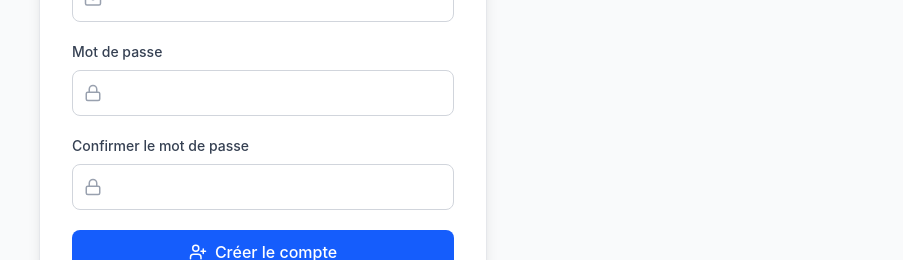
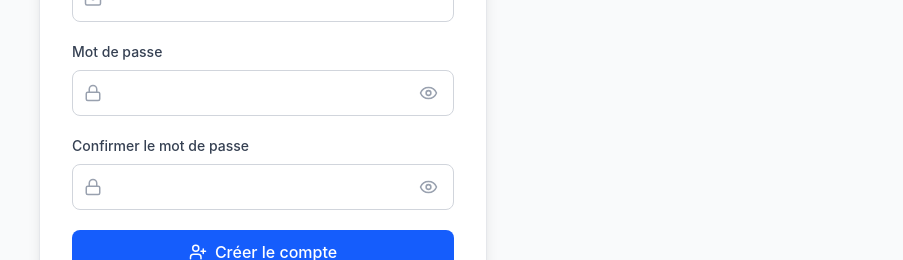
Before and after one commit to thelazygenius404/publication-frontend, a React (Vite) app: page /register in a window 1280 px wide. Shown: the part 345-605 px from the top of the page, without its empty margins (377-1280 px from the left). Built offline with nearby package versions, Linux system fonts and the light colour scheme; no server answers.

Commit message:
adding eye toggle to password fields

```diff
--- a/src/pages/Login.jsx
+++ b/src/pages/Login.jsx
@@ -4,12 +4,8 @@ import {
 } from 'react';
 
 import {
-  Link,
-  useLocation,
-  useNavigate,
-} from 'react-router-dom';
-
-import {
+  Eye,
+  EyeOff,
   LoaderCircle,
   Lock,
   LogIn,
@@ -18,6 +14,12 @@ import {
   Sparkles,
   Sun,
 } from 'lucide-react';
+
+import {
+  Link,
+  useLocation,
+  useNavigate,
+} from 'react-router-dom';
 
 import useAuth from '../auth/useAuth';
 
@@ -52,6 +54,11 @@ export default function Login() {
     password,
     setPassword,
   ] = useState('');
+
+  const [
+    showPassword,
+    setShowPassword,
+  ] = useState(false);
 
   const [
     isLoading,
@@ -300,6 +307,7 @@ export default function Login() {
               <Mail
                 size={18}
                 className="
+                  pointer-events-none
                   absolute
                   left-3
                   top-1/2
@@ -370,6 +378,7 @@ export default function Login() {
               <Lock
                 size={18}
                 className="
+                  pointer-events-none
                   absolute
                   left-3
                   top-1/2
@@ -380,7 +389,11 @@ export default function Login() {
 
               <input
                 id="password"
-                type="password"
+                type={
+                  showPassword
+                    ? 'text'
+                    : 'password'
+                }
                 autoComplete="current-password"
                 value={
                   password
@@ -405,7 +418,7 @@ export default function Login() {
                   bg-transparent
                   py-2.5
                   pl-10
-                  pr-4
+                  pr-12
                   outline-none
                   focus:border-blue-500
                   focus:ring-2
@@ -415,6 +428,56 @@ export default function Login() {
                   dark:text-white
                 "
               />
+
+              <button
+                type="button"
+                onClick={() =>
+                  setShowPassword(
+                    (value) =>
+                      !value,
+                  )
+                }
+                disabled={
+                  isLoading
+                }
+                aria-label={
+                  showPassword
+                    ? 'Masquer le mot de passe'
+                    : 'Afficher le mot de passe'
+                }
+                aria-pressed={
+                  showPassword
+                }
+                className="
+                  absolute
+                  right-3
+                  top-1/2
+                  -translate-y-1/2
+                  rounded-md
+                  p-1
+                  text-gray-400
+                  transition-colors
+                  hover:text-gray-600
+                  focus:outline-none
+                  focus:ring-2
+                  focus:ring-blue-500
+                  disabled:cursor-not-allowed
+                  disabled:opacity-50
+                  dark:hover:text-gray-200
+                "
+              >
+                {showPassword ? (
+                  <EyeOff
+                    size={19}
+                    aria-hidden="true"
+                  />
+                ) : (
+                  <Eye
+                    size={19}
+                    aria-hidden="true"
+                  />
+                )}
+              </button>
             </div>
           </div>
 
--- a/src/pages/Register.jsx
+++ b/src/pages/Register.jsx
@@ -9,6 +9,8 @@ import {
 } from 'react-router-dom';
 
 import {
+  Eye,
+  EyeOff,
   LoaderCircle,
   Lock,
   Mail,
@@ -53,6 +55,16 @@ export default function Register() {
     confirmPassword,
     setConfirmPassword,
   ] = useState('');
+
+  const [
+    showPassword,
+    setShowPassword,
+  ] = useState(false);
+
+  const [
+    showConfirmPassword,
+    setShowConfirmPassword,
+  ] = useState(false);
 
   const [
     isLoading,
@@ -328,6 +340,15 @@ export default function Register() {
             disabled={
               isLoading
             }
+            showPassword={
+              showPassword
+            }
+            onTogglePassword={() =>
+              setShowPassword(
+                (value) =>
+                  !value,
+              )
+            }
           />
 
           <AuthInput
@@ -346,6 +367,15 @@ export default function Register() {
             maxLength={72}
             disabled={
               isLoading
+            }
+            showPassword={
+              showConfirmPassword
+            }
+            onTogglePassword={() =>
+              setShowConfirmPassword(
+                (value) =>
+                  !value,
+              )
             }
           />
 
@@ -429,7 +459,12 @@ function AuthInput({
   disabled,
   minLength,
   maxLength,
+  showPassword = false,
+  onTogglePassword,
 }) {
+  const isPassword =
+    type === 'password';
+
   return (
     <div>
       <label
@@ -454,6 +489,7 @@ function AuthInput({
         <Icon
           size={18}
           className="
+            pointer-events-none
             absolute
             left-3
             top-1/2
@@ -464,7 +500,12 @@ function AuthInput({
 
         <input
           id={id}
-          type={type}
+          type={
+            isPassword &&
+            showPassword
+              ? 'text'
+              : type
+          }
           autoComplete={
             autoComplete
           }
@@ -486,7 +527,7 @@ function AuthInput({
           disabled={
             disabled
           }
-          className="
+          className={`
             w-full
             rounded-lg
             border
@@ -494,7 +535,9 @@ function AuthInput({
             bg-transparent
             py-2.5
             pl-10
-            pr-4
+            ${isPassword
+              ? 'pr-12'
+              : 'pr-4'}
             outline-none
             focus:border-blue-500
             focus:ring-2
@@ -502,8 +545,57 @@ function AuthInput({
             disabled:opacity-60
             dark:border-gray-600
             dark:text-white
-          "
+          `}
         />
+
+        {isPassword && (
+          <button
+            type="button"
+            onClick={
+              onTogglePassword
+            }
+            disabled={
+              disabled
+            }
+            aria-label={
+              showPassword
+                ? 'Masquer le mot de passe'
+                : 'Afficher le mot de passe'
+            }
+            aria-pressed={
+              showPassword
+            }
+            className="
+              absolute
+              right-3
+              top-1/2
+              -translate-y-1/2
+              rounded-md
+              p-1
+              text-gray-400
+              transition-colors
+              hover:text-gray-600
+              focus:outline-none
+              focus:ring-2
+              focus:ring-blue-500
+              disabled:cursor-not-allowed
+              disabled:opacity-50
+              dark:hover:text-gray-200
+            "
+          >
+            {showPassword ? (
+              <EyeOff
+                size={19}
+                aria-hidden="true"
+              />
+            ) : (
+              <Eye
+                size={19}
+                aria-hidden="true"
+              />
+            )}
+          </button>
+        )}
       </div>
     </div>
   );
```
